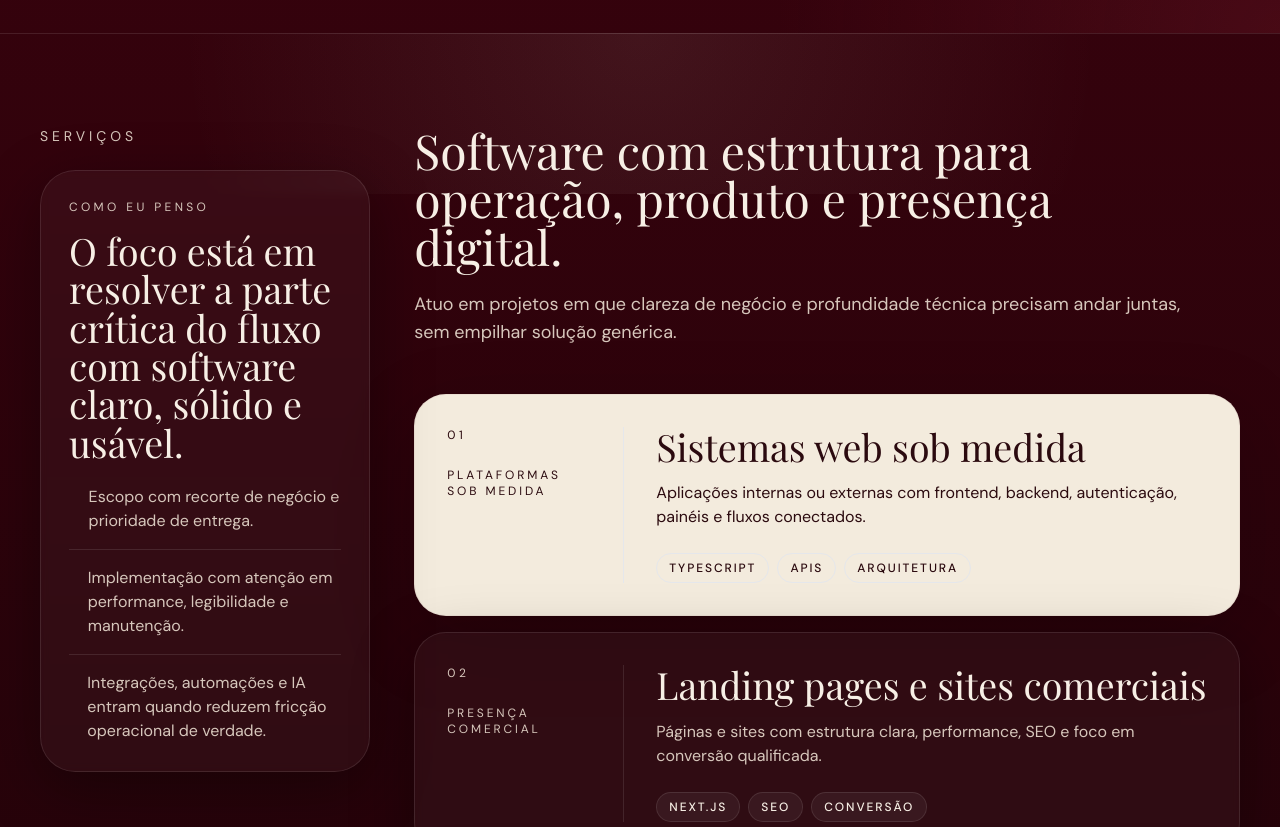
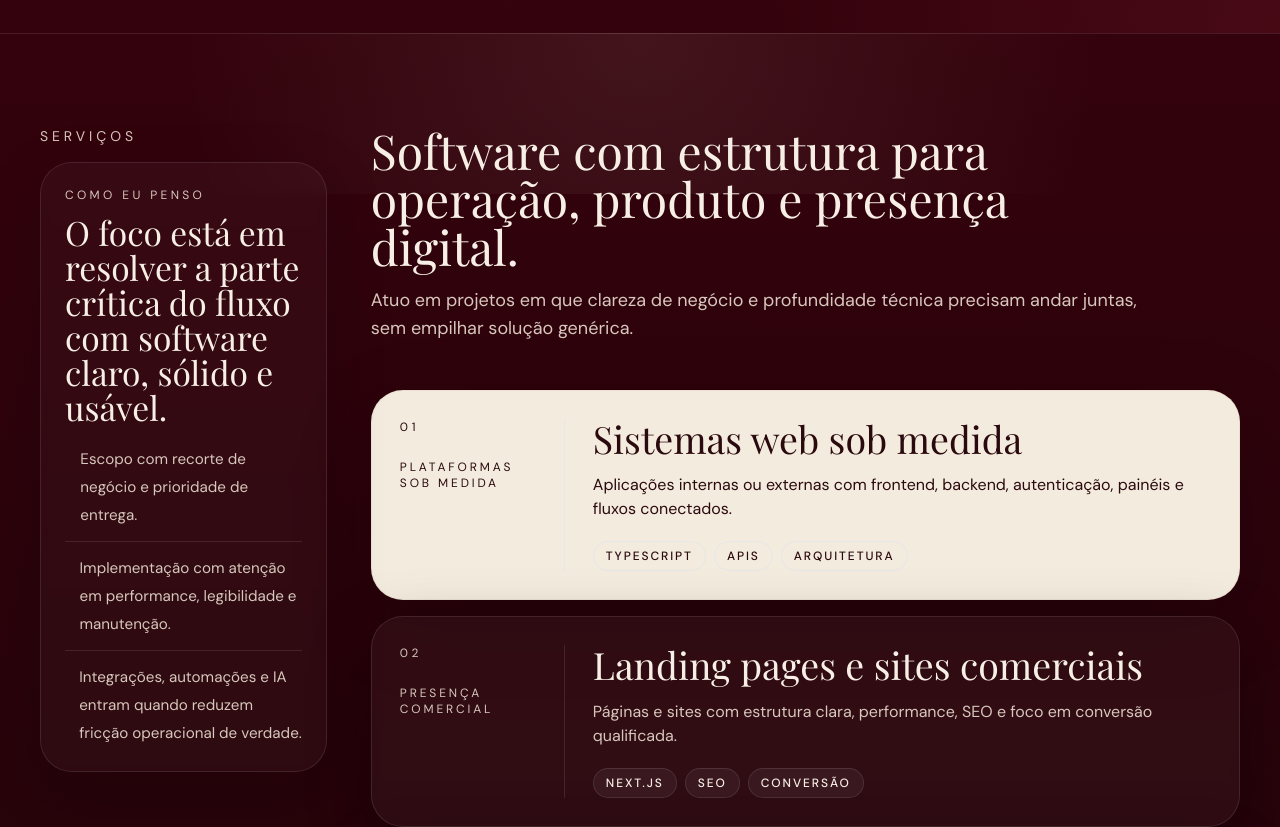
Before and after one commit to jordanogiacomet/portfolio-jordano, a Next.js app: page / in a window 1280 px wide. Shown: the part 1060-1887 px from the top of the page. Built offline with nearby package versions, Linux system fonts and the light colour scheme; a web font is replaced by a local one.

Commit message:
feat: story-012 rebalance services density

```diff
--- a/components/Services.tsx
+++ b/components/Services.tsx
@@ -28,7 +28,7 @@ export function Services() {
     <section
       id="services"
       aria-labelledby="services-heading"
-      className="page-section page-section--standard"
+      className="page-section page-section--standard [--section-padding-top:clamp(4.1rem,6.5vw,5rem)] [--section-layout-gap:clamp(1.5rem,3vw,2rem)] [--section-layout-gap-lg:clamp(2.25rem,2.5vw,2.5rem)] [--section-flow-gap:clamp(1.9rem,3.5vw,2.35rem)]"
     >
       <div
         aria-hidden="true"
@@ -41,31 +41,31 @@ export function Services() {
       />
 
       <div className="relative mx-auto max-w-7xl">
-        <div className="page-section-layout grid lg:grid-cols-[0.4fr_1fr]">
-          <div className="self-start lg:sticky lg:top-28">
+        <div className="page-section-layout grid items-start lg:grid-cols-[minmax(0,0.36fr)_minmax(0,1fr)] xl:grid-cols-[minmax(0,0.33fr)_minmax(0,1fr)]">
+          <div className="order-2 self-start lg:order-1 lg:sticky lg:top-24">
             <p className="text-sm uppercase tracking-[0.28em] text-text-secondary">
               {content.sectionLabel}
             </p>
 
-            <div className="mt-6 rounded-[2.2rem] border border-white/10 bg-white/[0.04] p-6 shadow-panel backdrop-blur-sm sm:p-7">
+            <div className="mt-4 rounded-[2rem] border border-white/10 bg-white/[0.03] p-5 shadow-[0_18px_60px_rgba(9,2,4,0.18)] backdrop-blur-sm sm:p-6">
               <p className="text-xs uppercase tracking-[0.28em] text-text-secondary">
                 {content.framing.label}
               </p>
-              <p className="mt-4 font-display text-[2rem] leading-[1.02] text-text-primary sm:text-[2.35rem]">
+              <p className="mt-3 font-display text-[1.8rem] leading-[1.04] text-text-primary sm:text-[2.1rem]">
                 {content.framing.title}
               </p>
 
-              <ul className="mt-6 space-y-4" aria-label={content.framing.label}>
+              <ul className="mt-5 space-y-3" aria-label={content.framing.label}>
                 {content.framing.items.map((item) => (
                   <li
                     key={item}
-                    className="flex items-start gap-4 border-t border-white/10 pt-4 first:border-t-0 first:pt-0"
+                    className="flex items-start gap-3 border-t border-white/10 pt-3 first:border-t-0 first:pt-0"
                   >
                     <span
                       aria-hidden="true"
-                      className="mt-3 h-1.5 w-1.5 rounded-full bg-text-primary/80"
+                      className="mt-2.5 h-1.5 w-1.5 rounded-full bg-text-primary/75"
                     />
-                    <span className="text-sm leading-7 text-text-secondary sm:text-base">
+                    <span className="text-sm leading-6 text-text-secondary sm:text-[0.95rem] sm:leading-7">
                       {item}
                     </span>
                   </li>
@@ -74,7 +74,7 @@ export function Services() {
             </div>
           </div>
 
-          <div>
+          <div className="order-1 lg:order-2">
             <header className="max-w-3xl">
               <h2
                 id="services-heading"
@@ -82,22 +82,22 @@ export function Services() {
               >
                 {content.heading}
               </h2>
-              <p className="mt-5 text-base leading-8 text-text-secondary sm:text-lg">
+              <p className="mt-4 text-base leading-8 text-text-secondary sm:text-lg">
                 {content.description}
               </p>
             </header>
 
-            <div className="page-section-flow space-y-4">
+            <div className="page-section-flow space-y-3 sm:space-y-4">
               {content.items.map((item, index) => (
                 <article
                   key={item.title}
-                  className={`group rounded-[2rem] border p-6 transition duration-300 ease-out hover:-translate-y-1 sm:p-8 ${
+                  className={`group rounded-[2rem] border p-5 transition duration-300 ease-out hover:-translate-y-1 sm:p-7 ${
                     index === 0
                       ? "border-[#d7c7bc]/35 bg-bg-surface text-text-on-light shadow-[0_24px_80px_rgba(9,2,4,0.18)] hover:shadow-[0_30px_90px_rgba(9,2,4,0.24)]"
                       : "border-white/10 bg-white/[0.04] text-text-primary shadow-panel backdrop-blur-sm hover:bg-white/[0.06]"
                   }`}
                 >
-                  <div className="grid gap-6 lg:grid-cols-[9rem_minmax(0,1fr)] lg:gap-8">
+                  <div className="grid gap-5 lg:grid-cols-[8.5rem_minmax(0,1fr)] lg:gap-7">
                     <div className="flex items-start justify-between gap-4 lg:block">
                       <p
                         className={`text-xs uppercase tracking-[0.3em] ${
@@ -116,7 +116,7 @@ export function Services() {
                     </div>
 
                     <div
-                      className={`border-t pt-6 lg:border-l lg:border-t-0 lg:pl-8 lg:pt-0 ${
+                      className={`border-t pt-5 lg:border-l lg:border-t-0 lg:pl-7 lg:pt-0 ${
                         index === 0 ? "border-text-on-light/12" : "border-white/10"
                       }`}
                     >
@@ -132,7 +132,7 @@ export function Services() {
                       </p>
 
                       <ul
-                        className="mt-6 flex flex-wrap gap-2"
+                        className="mt-5 flex flex-wrap gap-2"
                         aria-label={`${item.title} tecnologias e focos`}
                       >
                         {item.tags.map((tag) => (
```
Also changed, not shown: stories/012-services-density-balance.md (added, +52 -0 lines), progress.txt.
